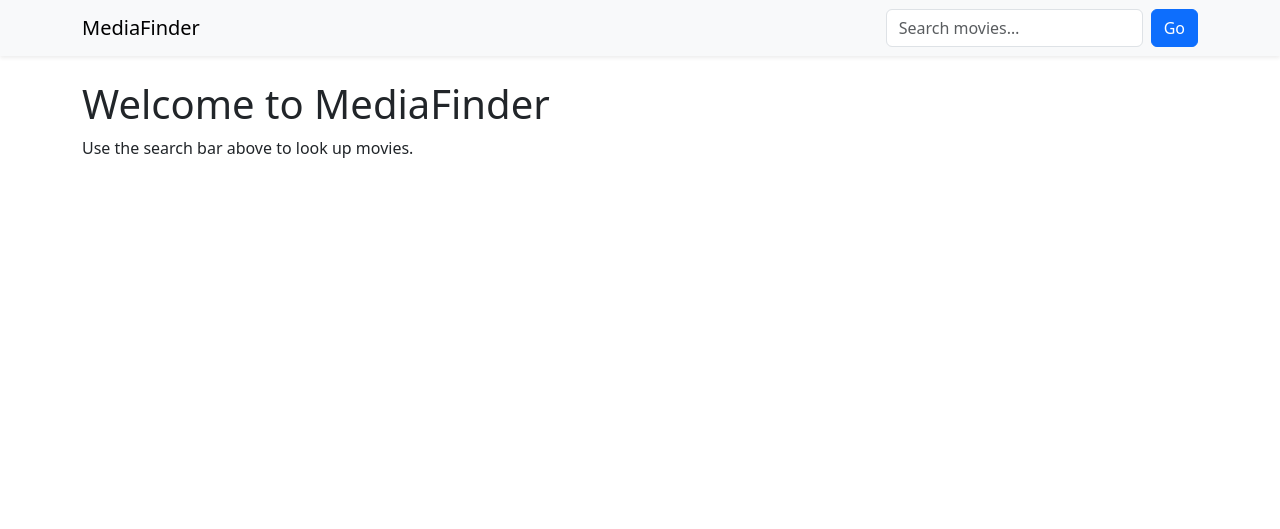
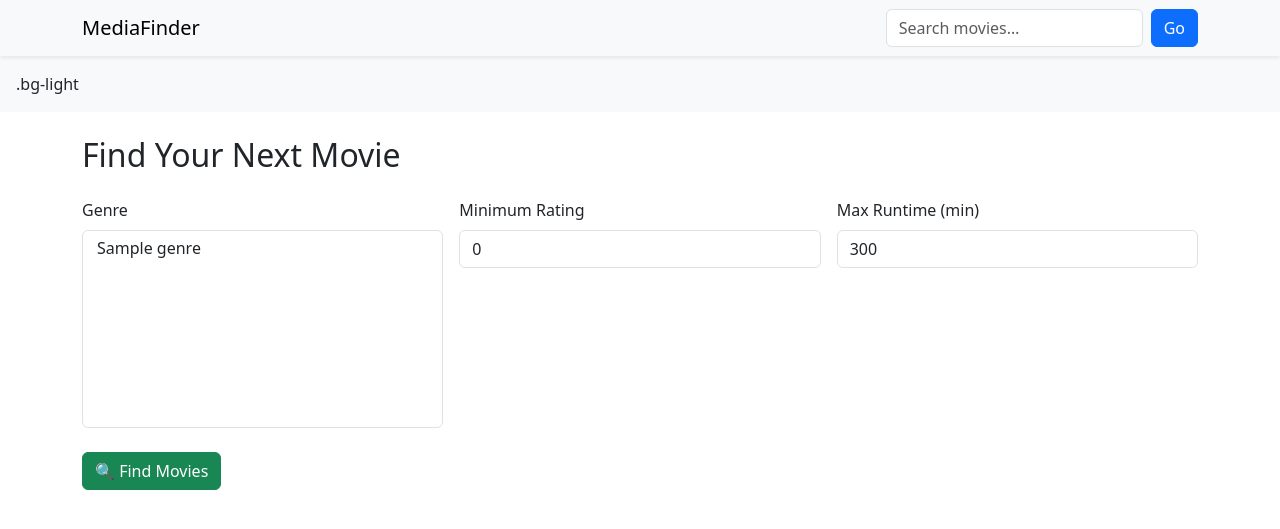
Before and after one commit to MustafaSamii/MediaPicker, a Django app: page / in a window 1280 px wide. Shown: the top 529 px of the page. Run offline with Django 5.2, Linux system fonts and the light colour scheme; tables that the repository leaves empty hold one stand-in row (values such as "Sample post"); a database or web service that is not in the repository returns one stand-in record (values such as "Sample title"); data that the repository does not hold is empty; some libraries are stand-ins or nearby versions.

Commit message:
feat(search): display TMDb posters & movie details in results panel
- Render Each Movie’s poster_path via https://image.tmdb.org/t/p/w154
- Updated base.html With Bootstrap UI, Cleaner Feel / Look
- Debugging Issue With Search From Current Database

```diff
--- a/discover/templates/discover/base.html
+++ b/discover/templates/discover/base.html
@@ -7,10 +7,8 @@
   <title>MediaFinder</title>
   <!-- Bootstrap CSS -->
   <link
-    href="https://cdn.jsdelivr.net/npm/bootstrap@5.5.0/dist/css/bootstrap.min.css"
+    href="https://cdn.jsdelivr.net/npm/bootstrap@5.3.2/dist/css/bootstrap.min.css"
     rel="stylesheet"
-    integrity="…"
-    crossorigin="anonymous"
   >
   <link href="{% static 'discover/css/style.css' %}" rel="stylesheet">
 </head>
@@ -40,18 +38,12 @@
       </div>
     </div>
   </nav>
-
+  <div class="p-3 mb-2 bg-light text-dark">.bg-light</div>
   <div class="container mt-4">
     {% block content %}
     <!-- each page’s content will go here -->
     {% endblock %}
   </div>
 
-  <!-- Bootstrap JS bundle (Popper + JS) -->
-  <script
-    src="https://cdn.jsdelivr.net/npm/bootstrap@5.5.0/dist/js/bootstrap.bundle.min.js"
-    integrity="…"
-    crossorigin="anonymous"
-  ></script>
 </body>
 </html>
--- a/discover/templates/discover/search.html
+++ b/discover/templates/discover/search.html
@@ -1,11 +1,79 @@
+{# discover/templates/discover/search.html #}
 {% extends "discover/base.html" %}
 
 {% block content %}
-  {% if q %}
-    <h1>Results for "{{ q }}"</h1>
-    <!-- your loop over results… -->
-  {% else %}
-    <h1>Welcome to MediaFinder</h1>
-    <p>Use the search bar above to look up movies.</p>
+  <h2 class="mb-4">Find Your Next Movie</h2>
+
+  <!-- Parameter Form -->
+  <form method="post" class="mb-5">
+    {% csrf_token %}
+    <div class="row g-3">
+      <!-- Genres -->
+      <div class="col-md-4">
+        <label for="genre" class="form-label">Genre</label>
+          <select
+            name="genre"
+            id="genre"
+            class="form-select"
+            multiple
+            size="8"               <!-- shows 8 items tall -->
+
+          {% for g in genres %}
+            <option value="{{ g.id }}"
+              {% if g.id|stringformat:"s" in selected.genre %}selected{% endif %}>
+              {{ g.name }}
+            </option>
+          {% endfor %}
+        </select>
+      </div>
+
+      <!-- Min Rating -->
+      <div class="col-md-4">
+        <label for="min_rating" class="form-label">Minimum Rating</label>
+        <input type="number" name="min_rating" id="min_rating"
+               class="form-control" min="0" max="10" step="0.1"
+               value="{{ selected.min_rating }}">
+      </div>
+
+      <!-- Max Length -->
+      <div class="col-md-4">
+        <label for="max_length" class="form-label">Max Runtime (min)</label>
+        <input type="number" name="max_length" id="max_length"
+               class="form-control" min="0" max="500" step="10"
+               value="{{ selected.max_length }}">
+      </div>
+    </div>
+
+    <button type="submit" class="btn btn-success mt-4">🔍 Find Movies</button>
+  </form>
+
+  <!-- “Chat”-style Results Panel -->
+  {% if results %}
+    <div class="border rounded p-3 mb-4" style="max-height: 500px; overflow-y: auto;">
+      {% for movie in results %}
+        <div class="d-flex mb-4">
+          <!-- Poster image column -->
+          {% if movie.poster_path %}
+            <img
+              src="https://image.tmdb.org/t/p/w154{{ movie.poster_path }}"
+              alt="Poster for {{ movie.title }}"
+              class="me-3 rounded shadow-sm"
+            />
+          {% else %}
+            <div class="bg-secondary text-white d-flex align-items-center justify-content-center me-3"
+                 style="width:154px; height:231px;">
+              No Image
+            </div>
+          {% endif %}
+
+          <!-- Movie info column -->
+          <div>
+            <h5>{{ movie.title }}</h5>
+            <p>⭐ {{ movie.vote_average }}</p>
+            <p>⏳ {{ movie.runtime|default:"n/a" }} min</p>
+          </div>
+        </div>
+      {% endfor %}
+    </div>
   {% endif %}
 {% endblock %}
--- a/discover/views.py
+++ b/discover/views.py
@@ -1,8 +1,12 @@
 import os
 import json
+from dotenv import load_dotenv
 import requests
 from django.shortcuts import render
 import openai
+
+#load .env
+load_dotenv()
 
 # Load your keys (or do this in settings.py once globally)
 openai.api_key = os.getenv('OPENAI_API_KEY')
@@ -21,27 +25,48 @@ def parse_query(text: str) -> dict:
     )
     return json.loads(resp.choices[0].message.content)
 
-def tmdb_search(parsed: dict) -> list:
+def get_genres():
+    url = "https://api.themoviedb.org/3/genre/movie/list"
+    return requests.get(url, params={"api_key": TMDB_KEY}).json().get("genres", [])
+
+def tmdb_search(genre_ids, min_rating, max_length):
     url = "https://api.themoviedb.org/3/discover/movie"
     params = {
         "api_key": TMDB_KEY,
-        "with_genres": parsed.get("genre", ""),
-        "primary_release_date.gte": f"{parsed.get('year_range',[0])[0]}-01-01",
-        "primary_release_date.lte": f"{parsed.get('year_range',[0,0])[1]}-12-31",
+        "with_genres": ",".join(genre_ids),
+        "vote_average.gte": min_rating,
+        "with_runtime.lte": max_length,
+        "sort_by": "vote_average.desc",
+        "page": 1,
     }
-    data = requests.get(url, params=params).json()
-    return data.get("results", [])
+    data = requests.get(url, params=params).json().get("results", [])
+    return data[:10]  # top 10
 
 def search(request):
-    """
-    Renders the search page with optional 'results' context.
-    """
-    query = request.GET.get('q')
+    genres = get_genres()
     results = []
-    if query:
-        parsed = parse_query(query)
-        results = tmdb_search(parsed)
-    return render(request, 'discover/search.html', {
-        'results': results,
-        'query': query,
+    # Default form values
+    selected = {
+        "genre": [],
+        "min_rating": 0,
+        "max_length": 300,
+    }
+
+    if request.method == "POST":
+        form = request.POST
+        selected["genre"]      = form.getlist("genre")
+        selected["min_rating"] = form["min_rating"]
+        selected["max_length"] = form["max_length"]
+
+        # Call TMDb directly (or via an LLM wrapper if you like)
+        results = tmdb_search(
+            genre_ids=selected["genre"],
+            min_rating=selected["min_rating"],
+            max_length=selected["max_length"],
+        )
+
+    return render(request, "discover/search.html", {
+        "genres":   genres,
+        "results":  results,
+        "selected": selected,
     })
```
